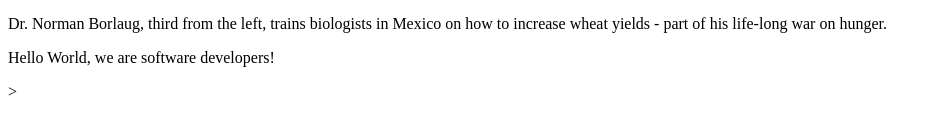
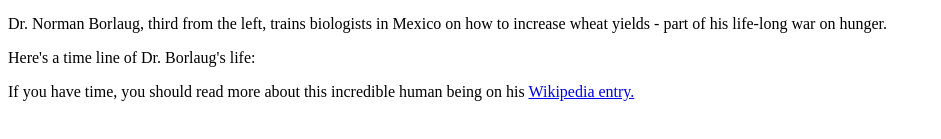
Before and after one commit to JOdiemo/Jorum_Mufugizi_Microverse_sharum, a plain HTML site: page index.html in a window 1280 px wide. Shown: the part 311-450 px from the top of the page, without its empty margins (0-941 px from the left). Drawn offline with Linux system fonts and the light colour scheme.

Commit message:
Update index.html
updates on the link and the  image

```diff
--- a/index.html
+++ b/index.html
@@ -16,7 +16,8 @@
             <caption>Dr. Norman Borlaug, third from the left, trains biologists in Mexico on how to increase wheat yields - part of his life-long war on hunger.</caption>
           </div>
     </div>
-    <p>Hello World, we are software developers!</p>>
+    <p id="tribute-info">Here's a time line of Dr. Borlaug's life:</p>
+    <p>If you have time, you should read more about this incredible human being on his <a id="tribute-link" href="https://en.wikipedia.org/wiki/Norman_Borlaug" target="_blank">Wikipedia entry.</a></p>
     <script  src="js/index.js"></script>
   </body>
 </html>
```
